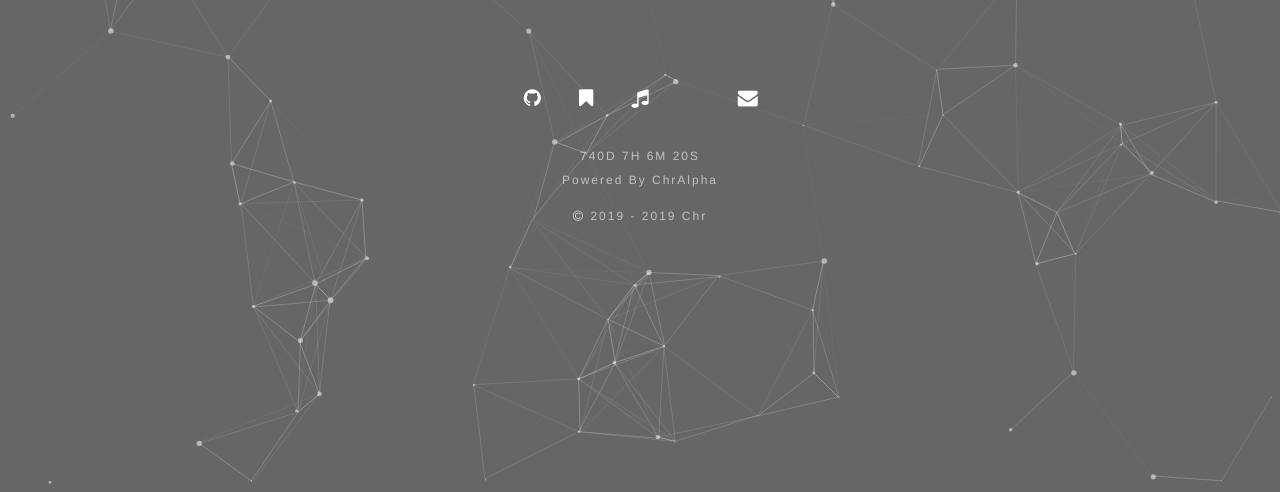
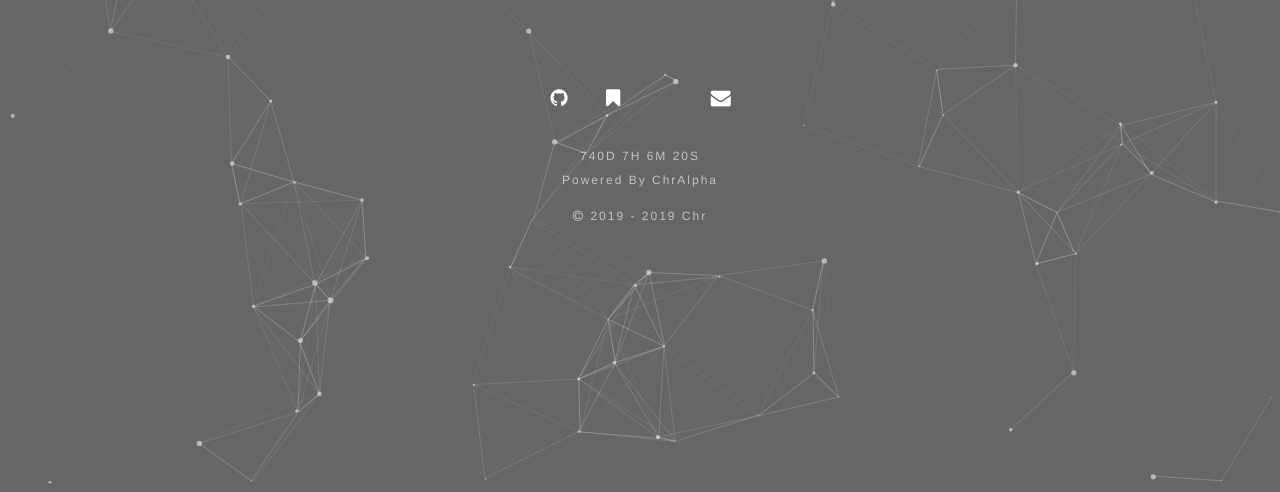
Before and after one commit to 1am-one/ChrisLand, a plain HTML site: page index.html in a window 1280 px wide. Shown: the part 308-800 px from the top of the page. Drawn offline with Linux system fonts and the light colour scheme.

Commit message:
sec init

```diff
--- a/index.html
+++ b/index.html
@@ -110,10 +110,6 @@
 								<i class="fa fa-bookmark vhm-item"></i>
 							</a>
 
-							<a class="icon vhm" target="_blank" href="http://music.163.com/#/user/home?nickname=Bill_Yang2016">
-								<span class="box"></span>
-								<i class="fa fa-music vhm-item"></i>
-							</a>
                             <a class="icon vhm" target="_blank" href="https://t.me/FnWuChatBot">
 								<span class="box"></span>
                                 <i class="fab fa-telegram vhm-item"></i>
```
